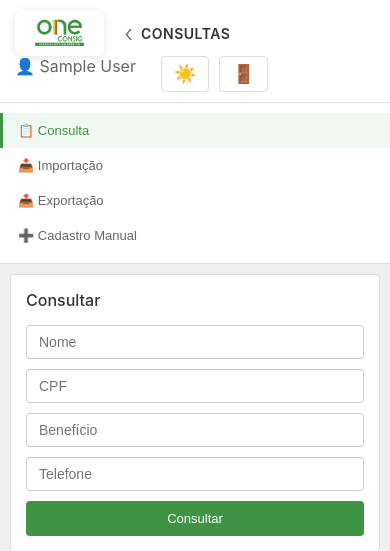
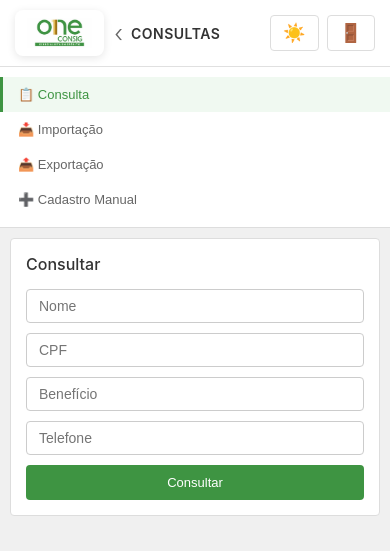
Before and after one commit to IanD0/oneconsig, a PHP site: page / in a window 390 px wide. Shown: the top 551 px of the page. Run offline with PHP 8.4, Linux system fonts and the light colour scheme; the visitor is signed in with stand-in values (Sample User, id 1); data that the repository does not hold is empty.

Commit message:
Update consulta.css

```diff
--- a/consulta.css
+++ b/consulta.css
@@ -546,7 +546,23 @@ summary {
 
     .top-bar {
         padding: 10px 15px;
-        flex-wrap: wrap;
+        flex-wrap: nowrap;
+        overflow-x: auto;
+    }
+
+    .navbar-left {
+        gap: 10px;
+        flex-shrink: 0;
+    }
+
+    .navbar-right {
+        gap: 8px;
+        flex-shrink: 0;
+        margin-left: auto;
+    }
+
+    .navbar-right span {
+        display: none;
     }
 
     .navbar-logo img {
```
